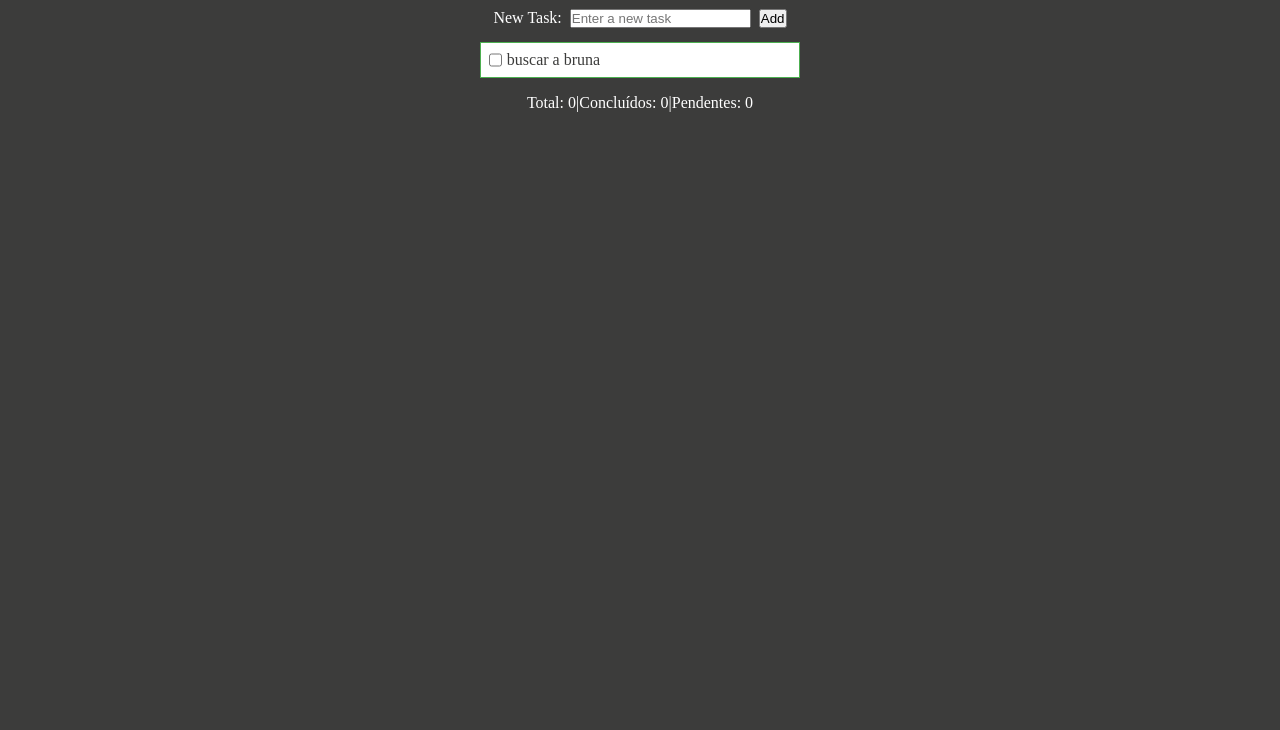
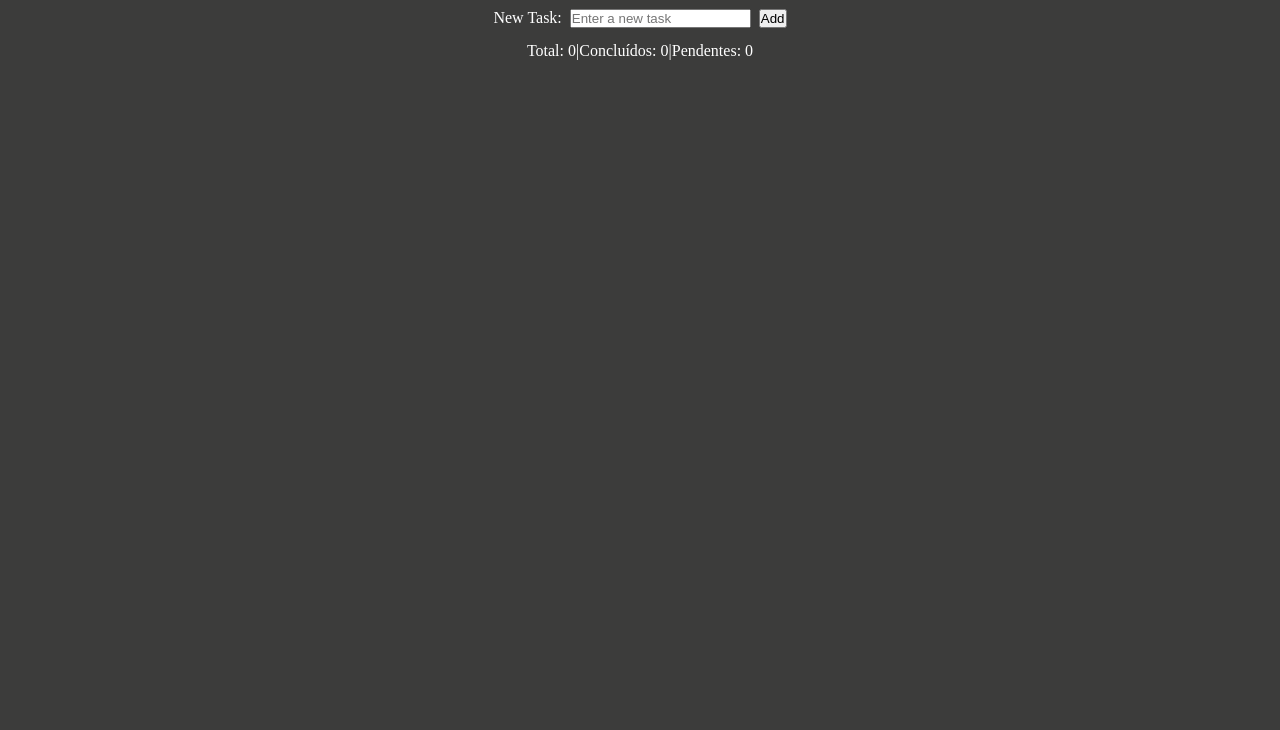
Before and after one commit to devjootax/my-to-do-list, a plain HTML site: page index.html in a window 1280 px wide. Shown: the part 70-800 px from the top of the page. Drawn offline with Linux system fonts and the light colour scheme.

Commit message:
basic changes

```diff
--- a/index.css
+++ b/index.css
@@ -44,7 +44,7 @@ li {
     gap: .5rem;
 }
 
-#tasks {
+#tasks-container {
     display: flex;
     flex-direction: column;
     align-items: center;
--- a/index.html
+++ b/index.html
@@ -21,12 +21,8 @@
             <button id="add-task-btn">Add</button>
         </div>
 
-        <div id="tasks">
-
-            <li>
-                <input type="checkbox">
-                <label>buscar a bruna</label>
-            </li>
+        <div id="tasks-container">
+            <ul id="tasks"></ul>
 
         </div>
 
```
